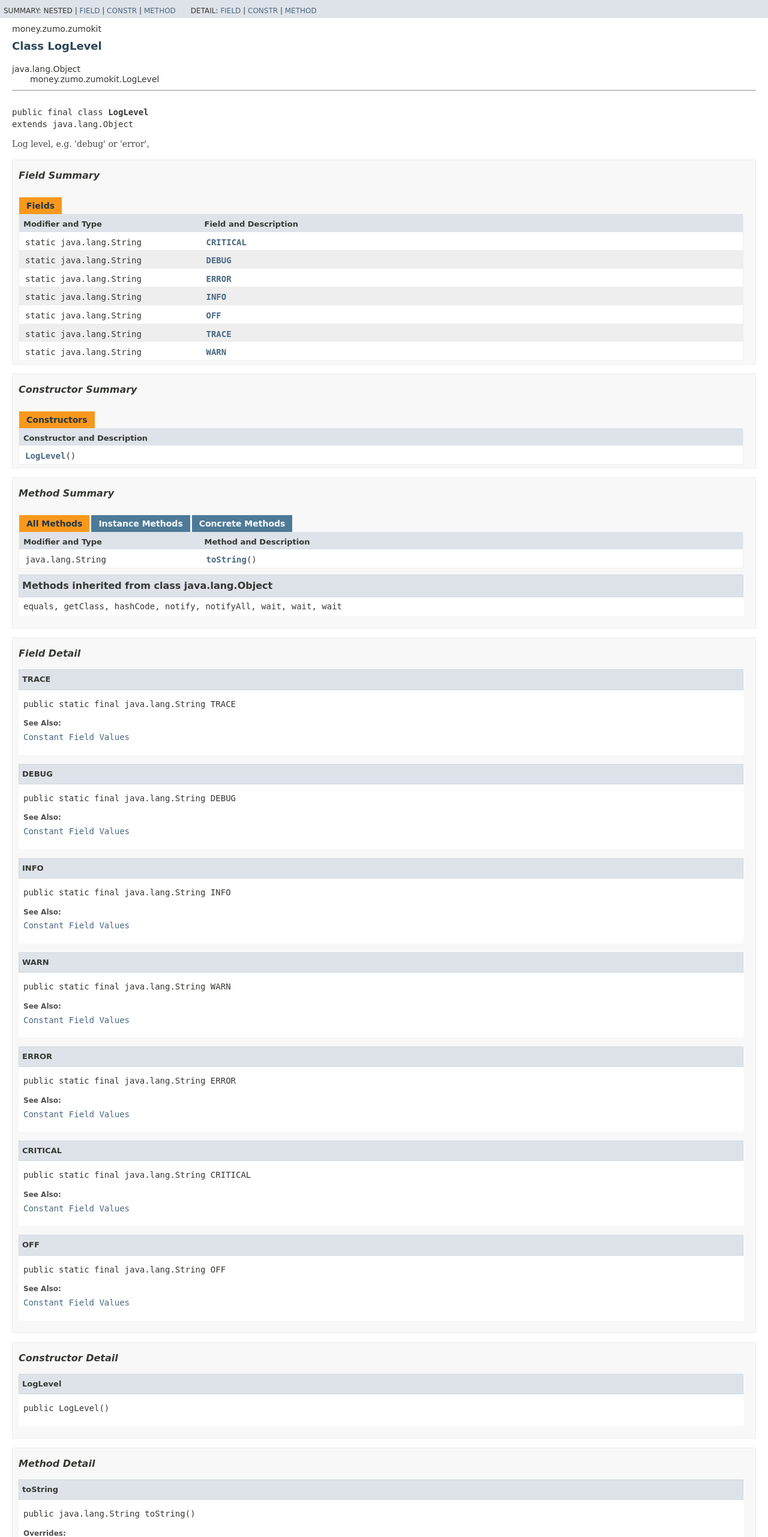
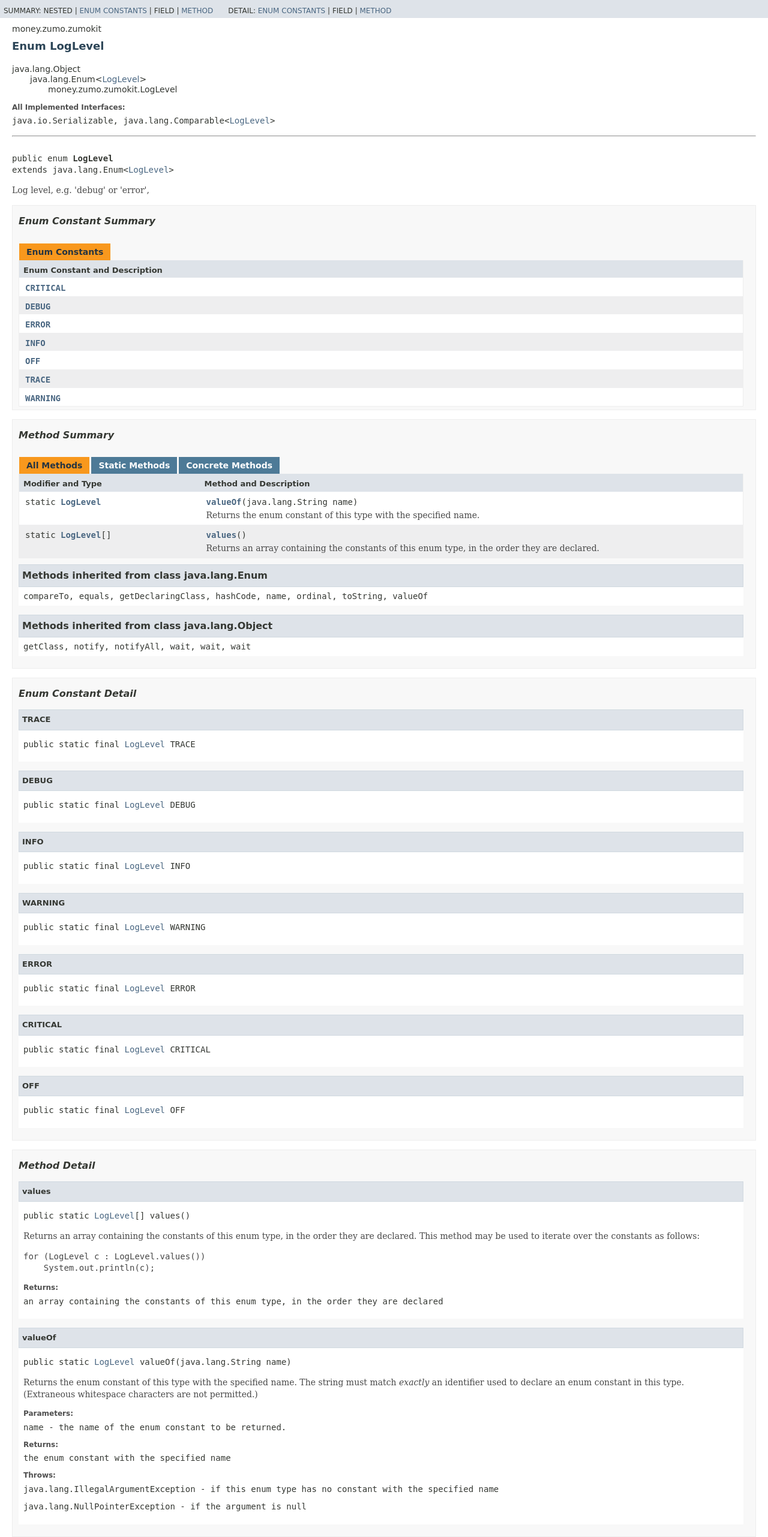
Before and after one commit to zumo/zumokit-android, a plain HTML site: page docs/money/zumo/zumokit/LogLevel.html in a window 1280 px wide. Shown: the part 62-2625 px from the top of the page at 60% size. Drawn offline with Linux system fonts and the light colour scheme; a web font is replaced by a local one.

Commit message:
Upload version 2.3.0-beta.14

```diff
--- a/docs/money/zumo/zumokit/LogLevel.html
+++ b/docs/money/zumo/zumokit/LogLevel.html
@@ -17,8 +17,8 @@
     catch(err) {
     }
 //-->
-var methods = {"i0":10};
-var tabs = {65535:["t0","All Methods"],2:["t2","Instance Methods"],8:["t4","Concrete Methods"]};
+var methods = {"i0":9,"i1":9};
+var tabs = {65535:["t0","All Methods"],1:["t1","Static Methods"],8:["t4","Concrete Methods"]};
 var altColor = "altColor";
 var rowColor = "rowColor";
 var tableTab = "tableTab";
@@ -73,14 +73,14 @@ var activeTableTab = "activeTableTab";
 <ul class="subNavList">
 <li>Summary:&nbsp;</li>
 <li>Nested&nbsp;|&nbsp;</li>
-<li><a href="#field.summary">Field</a>&nbsp;|&nbsp;</li>
-<li><a href="#constructor.summary">Constr</a>&nbsp;|&nbsp;</li>
+<li><a href="#enum.constant.summary">Enum Constants</a>&nbsp;|&nbsp;</li>
+<li>Field&nbsp;|&nbsp;</li>
 <li><a href="#method.summary">Method</a></li>
 </ul>
 <ul class="subNavList">
 <li>Detail:&nbsp;</li>
-<li><a href="#field.detail">Field</a>&nbsp;|&nbsp;</li>
-<li><a href="#constructor.detail">Constr</a>&nbsp;|&nbsp;</li>
+<li><a href="#enum.constant.detail">Enum Constants</a>&nbsp;|&nbsp;</li>
+<li>Field&nbsp;|&nbsp;</li>
 <li><a href="#method.detail">Method</a></li>
 </ul>
 </div>
@@ -91,24 +91,33 @@ var activeTableTab = "activeTableTab";
 <!-- ======== START OF CLASS DATA ======== -->
 <div class="header">
 <div class="subTitle">money.zumo.zumokit</div>
-<h2 title="Class LogLevel" class="title">Class LogLevel</h2>
+<h2 title="Enum LogLevel" class="title">Enum LogLevel</h2>
 </div>
 <div class="contentContainer">
 <ul class="inheritance">
 <li>java.lang.Object</li>
 <li>
 <ul class="inheritance">
+<li>java.lang.Enum&lt;<a href="../../../money/zumo/zumokit/LogLevel.html" title="enum in money.zumo.zumokit">LogLevel</a>&gt;</li>
+<li>
+<ul class="inheritance">
 <li>money.zumo.zumokit.LogLevel</li>
+</ul>
+</li>
 </ul>
 </li>
 </ul>
 <div class="description">
 <ul class="blockList">
 <li class="blockList">
+<dl>
+<dt>All Implemented Interfaces:</dt>
+<dd>java.io.Serializable, java.lang.Comparable&lt;<a href="../../../money/zumo/zumokit/LogLevel.html" title="enum in money.zumo.zumokit">LogLevel</a>&gt;</dd>
+</dl>
 <hr>
 <br>
-<pre>public final class <span class="typeNameLabel">LogLevel</span>
-extends java.lang.Object</pre>
+<pre>public enum <span class="typeNameLabel">LogLevel</span>
+extends java.lang.Enum&lt;<a href="../../../money/zumo/zumokit/LogLevel.html" title="enum in money.zumo.zumokit">LogLevel</a>&gt;</pre>
 <div class="block">Log level, e.g. 'debug' or 'error',</div>
 </li>
 </ul>
@@ -116,62 +125,37 @@ extends java.lang.Object</pre>
 <div class="summary">
 <ul class="blockList">
 <li class="blockList">
-<!-- =========== FIELD SUMMARY =========== -->
+<!-- =========== ENUM CONSTANT SUMMARY =========== -->
 <ul class="blockList">
-<li class="blockList"><a name="field.summary">
+<li class="blockList"><a name="enum.constant.summary">
 <!--   -->
 </a>
-<h3>Field Summary</h3>
-<table class="memberSummary" border="0" cellpadding="3" cellspacing="0" summary="Field Summary table, listing fields, and an explanation">
-<caption><span>Fields</span><span class="tabEnd">&nbsp;</span></caption>
+<h3>Enum Constant Summary</h3>
+<table class="memberSummary" border="0" cellpadding="3" cellspacing="0" summary="Enum Constant Summary table, listing enum constants, and an explanation">
+<caption><span>Enum Constants</span><span class="tabEnd">&nbsp;</span></caption>
 <tr>
-<th class="colFirst" scope="col">Modifier and Type</th>
-<th class="colLast" scope="col">Field and Description</th>
+<th class="colOne" scope="col">Enum Constant and Description</th>
 </tr>
 <tr class="altColor">
-<td class="colFirst"><code>static java.lang.String</code></td>
-<td class="colLast"><code><span class="memberNameLink"><a href="../../../money/zumo/zumokit/LogLevel.html#CRITICAL">CRITICAL</a></span></code>&nbsp;</td>
+<td class="colOne"><code><span class="memberNameLink"><a href="../../../money/zumo/zumokit/LogLevel.html#CRITICAL">CRITICAL</a></span></code>&nbsp;</td>
 </tr>
 <tr class="rowColor">
-<td class="colFirst"><code>static java.lang.String</code></td>
-<td class="colLast"><code><span class="memberNameLink"><a href="../../../money/zumo/zumokit/LogLevel.html#DEBUG">DEBUG</a></span></code>&nbsp;</td>
+<td class="colOne"><code><span class="memberNameLink"><a href="../../../money/zumo/zumokit/LogLevel.html#DEBUG">DEBUG</a></span></code>&nbsp;</td>
 </tr>
 <tr class="altColor">
-<td class="colFirst"><code>static java.lang.String</code></td>
-<td class="colLast"><code><span class="memberNameLink"><a href="../../../money/zumo/zumokit/LogLevel.html#ERROR">ERROR</a></span></code>&nbsp;</td>
+<td class="colOne"><code><span class="memberNameLink"><a href="../../../money/zumo/zumokit/LogLevel.html#ERROR">ERROR</a></span></code>&nbsp;</td>
 </tr>
 <tr class="rowColor">
-<td class="colFirst"><code>static java.lang.String</code></td>
-<td class="colLast"><code><span class="memberNameLink"><a href="../../../money/zumo/zumokit/LogLevel.html#INFO">INFO</a></span></code>&nbsp;</td>
+<td class="colOne"><code><span class="memberNameLink"><a href="../../../money/zumo/zumokit/LogLevel.html#INFO">INFO</a></span></code>&nbsp;</td>
 </tr>
 <tr class="altColor">
-<td class="colFirst"><code>static java.lang.String</code></td>
-<td class="colLast"><code><span class="memberNameLink"><a href="../../../money/zumo/zumokit/LogLevel.html#OFF">OFF</a></span></code>&nbsp;</td>
+<td class="colOne"><code><span class="memberNameLink"><a href="../../../money/zumo/zumokit/LogLevel.html#OFF">OFF</a></span></code>&nbsp;</td>
 </tr>
 <tr class="rowColor">
-<td class="colFirst"><code>static java.lang.String</code></td>
-<td class="colLast"><code><span class="memberNameLink"><a href="../../../money/zumo/zumokit/LogLevel.html#TRACE">TRACE</a></span></code>&nbsp;</td>
+<td class="colOne"><code><span class="memberNameLink"><a href="../../../money/zumo/zumokit/LogLevel.html#TRACE">TRACE</a></span></code>&nbsp;</td>
 </tr>
 <tr class="altColor">
-<td class="colFirst"><code>static java.lang.String</code></td>
-<td class="colLast"><code><span class="memberNameLink"><a href="../../../money/zumo/zumokit/LogLevel.html#WARN">WARN</a></span></code>&nbsp;</td>
-</tr>
-</table>
-</li>
-</ul>
-<!-- ======== CONSTRUCTOR SUMMARY ======== -->
-<ul class="blockList">
-<li class="blockList"><a name="constructor.summary">
-<!--   -->
-</a>
-<h3>Constructor Summary</h3>
-<table class="memberSummary" border="0" cellpadding="3" cellspacing="0" summary="Constructor Summary table, listing constructors, and an explanation">
-<caption><span>Constructors</span><span class="tabEnd">&nbsp;</span></caption>
-<tr>
-<th class="colOne" scope="col">Constructor and Description</th>
-</tr>
-<tr class="altColor">
-<td class="colOne"><code><span class="memberNameLink"><a href="../../../money/zumo/zumokit/LogLevel.html#LogLevel--">LogLevel</a></span>()</code>&nbsp;</td>
+<td class="colOne"><code><span class="memberNameLink"><a href="../../../money/zumo/zumokit/LogLevel.html#WARNING">WARNING</a></span></code>&nbsp;</td>
 </tr>
 </table>
 </li>
@@ -183,22 +167,38 @@ extends java.lang.Object</pre>
 </a>
 <h3>Method Summary</h3>
 <table class="memberSummary" border="0" cellpadding="3" cellspacing="0" summary="Method Summary table, listing methods, and an explanation">
-<caption><span id="t0" class="activeTableTab"><span>All Methods</span><span class="tabEnd">&nbsp;</span></span><span id="t2" class="tableTab"><span><a href="javascript:show(2);">Instance Methods</a></span><span class="tabEnd">&nbsp;</span></span><span id="t4" class="tableTab"><span><a href="javascript:show(8);">Concrete Methods</a></span><span class="tabEnd">&nbsp;</span></span></caption>
+<caption><span id="t0" class="activeTableTab"><span>All Methods</span><span class="tabEnd">&nbsp;</span></span><span id="t1" class="tableTab"><span><a href="javascript:show(1);">Static Methods</a></span><span class="tabEnd">&nbsp;</span></span><span id="t4" class="tableTab"><span><a href="javascript:show(8);">Concrete Methods</a></span><span class="tabEnd">&nbsp;</span></span></caption>
 <tr>
 <th class="colFirst" scope="col">Modifier and Type</th>
 <th class="colLast" scope="col">Method and Description</th>
 </tr>
 <tr id="i0" class="altColor">
-<td class="colFirst"><code>java.lang.String</code></td>
-<td class="colLast"><code><span class="memberNameLink"><a href="../../../money/zumo/zumokit/LogLevel.html#toString--">toString</a></span>()</code>&nbsp;</td>
+<td class="colFirst"><code>static <a href="../../../money/zumo/zumokit/LogLevel.html" title="enum in money.zumo.zumokit">LogLevel</a></code></td>
+<td class="colLast"><code><span class="memberNameLink"><a href="../../../money/zumo/zumokit/LogLevel.html#valueOf-java.lang.String-">valueOf</a></span>(java.lang.String&nbsp;name)</code>
+<div class="block">Returns the enum constant of this type with the specified name.</div>
+</td>
+</tr>
+<tr id="i1" class="rowColor">
+<td class="colFirst"><code>static <a href="../../../money/zumo/zumokit/LogLevel.html" title="enum in money.zumo.zumokit">LogLevel</a>[]</code></td>
+<td class="colLast"><code><span class="memberNameLink"><a href="../../../money/zumo/zumokit/LogLevel.html#values--">values</a></span>()</code>
+<div class="block">Returns an array containing the constants of this enum type, in
+the order they are declared.</div>
+</td>
 </tr>
 </table>
+<ul class="blockList">
+<li class="blockList"><a name="methods.inherited.from.class.java.lang.Enum">
+<!--   -->
+</a>
+<h3>Methods inherited from class&nbsp;java.lang.Enum</h3>
+<code>compareTo, equals, getDeclaringClass, hashCode, name, ordinal, toString, valueOf</code></li>
+</ul>
 <ul class="blockList">
 <li class="blockList"><a name="methods.inherited.from.class.java.lang.Object">
 <!--   -->
 </a>
 <h3>Methods inherited from class&nbsp;java.lang.Object</h3>
-<code>equals, getClass, hashCode, notify, notifyAll, wait, wait, wait</code></li>
+<code>getClass, notify, notifyAll, wait, wait, wait</code></li>
 </ul>
 </li>
 </ul>
@@ -208,23 +208,19 @@ extends java.lang.Object</pre>
 <div class="details">
 <ul class="blockList">
 <li class="blockList">
-<!-- ============ FIELD DETAIL =========== -->
+<!-- ============ ENUM CONSTANT DETAIL =========== -->
 <ul class="blockList">
-<li class="blockList"><a name="field.detail">
+<li class="blockList"><a name="enum.constant.detail">
 <!--   -->
 </a>
-<h3>Field Detail</h3>
+<h3>Enum Constant Detail</h3>
 <a name="TRACE">
 <!--   -->
 </a>
 <ul class="blockList">
 <li class="blockList">
 <h4>TRACE</h4>
-<pre>public static final&nbsp;java.lang.String TRACE</pre>
-<dl>
-<dt><span class="seeLabel">See Also:</span></dt>
-<dd><a href="../../../constant-values.html#money.zumo.zumokit.LogLevel.TRACE">Constant Field Values</a></dd>
-</dl>
+<pre>public static final&nbsp;<a href="../../../money/zumo/zumokit/LogLevel.html" title="enum in money.zumo.zumokit">LogLevel</a> TRACE</pre>
 </li>
 </ul>
 <a name="DEBUG">
@@ -233,11 +229,7 @@ extends java.lang.Object</pre>
 <ul class="blockList">
 <li class="blockList">
 <h4>DEBUG</h4>
-<pre>public static final&nbsp;java.lang.String DEBUG</pre>
-<dl>
-<dt><span class="seeLabel">See Also:</span></dt>
-<dd><a href="../../../constant-values.html#money.zumo.zumokit.LogLevel.DEBUG">Constant Field Values</a></dd>
-</dl>
+<pre>public static final&nbsp;<a href="../../../money/zumo/zumokit/LogLevel.html" title="enum in money.zumo.zumokit">LogLevel</a> DEBUG</pre>
 </li>
 </ul>
 <a name="INFO">
@@ -246,24 +238,16 @@ extends java.lang.Object</pre>
 <ul class="blockList">
 <li class="blockList">
 <h4>INFO</h4>
-<pre>public static final&nbsp;java.lang.String INFO</pre>
-<dl>
-<dt><span class="seeLabel">See Also:</span></dt>
-<dd><a href="../../../constant-values.html#money.zumo.zumokit.LogLevel.INFO">Constant Field Values</a></dd>
-</dl>
+<pre>public static final&nbsp;<a href="../../../money/zumo/zumokit/LogLevel.html" title="enum in money.zumo.zumokit">LogLevel</a> INFO</pre>
 </li>
 </ul>
-<a name="WARN">
+<a name="WARNING">
 <!--   -->
 </a>
 <ul class="blockList">
 <li class="blockList">
-<h4>WARN</h4>
-<pre>public static final&nbsp;java.lang.String WARN</pre>
-<dl>
-<dt><span class="seeLabel">See Also:</span></dt>
-<dd><a href="../../../constant-values.html#money.zumo.zumokit.LogLevel.WARN">Constant Field Values</a></dd>
-</dl>
+<h4>WARNING</h4>
+<pre>public static final&nbsp;<a href="../../../money/zumo/zumokit/LogLevel.html" title="enum in money.zumo.zumokit">LogLevel</a> WARNING</pre>
 </li>
 </ul>
 <a name="ERROR">
@@ -272,11 +256,7 @@ extends java.lang.Object</pre>
 <ul class="blockList">
 <li class="blockList">
 <h4>ERROR</h4>
-<pre>public static final&nbsp;java.lang.String ERROR</pre>
-<dl>
-<dt><span class="seeLabel">See Also:</span></dt>
-<dd><a href="../../../constant-values.html#money.zumo.zumokit.LogLevel.ERROR">Constant Field Values</a></dd>
-</dl>
+<pre>public static final&nbsp;<a href="../../../money/zumo/zumokit/LogLevel.html" title="enum in money.zumo.zumokit">LogLevel</a> ERROR</pre>
 </li>
 </ul>
 <a name="CRITICAL">
@@ -285,11 +265,7 @@ extends java.lang.Object</pre>
 <ul class="blockList">
 <li class="blockList">
 <h4>CRITICAL</h4>
-<pre>public static final&nbsp;java.lang.String CRITICAL</pre>
-<dl>
-<dt><span class="seeLabel">See Also:</span></dt>
-<dd><a href="../../../constant-values.html#money.zumo.zumokit.LogLevel.CRITICAL">Constant Field Values</a></dd>
-</dl>
+<pre>public static final&nbsp;<a href="../../../money/zumo/zumokit/LogLevel.html" title="enum in money.zumo.zumokit">LogLevel</a> CRITICAL</pre>
 </li>
 </ul>
 <a name="OFF">
@@ -298,28 +274,7 @@ extends java.lang.Object</pre>
 <ul class="blockListLast">
 <li class="blockList">
 <h4>OFF</h4>
-<pre>public static final&nbsp;java.lang.String OFF</pre>
-<dl>
-<dt><span class="seeLabel">See Also:</span></dt>
-<dd><a href="../../../constant-values.html#money.zumo.zumokit.LogLevel.OFF">Constant Field Values</a></dd>
-</dl>
-</li>
-</ul>
-</li>
-</ul>
-<!-- ========= CONSTRUCTOR DETAIL ======== -->
-<ul class="blockList">
-<li class="blockList"><a name="constructor.detail">
-<!--   -->
-</a>
-<h3>Constructor Detail</h3>
-<a name="LogLevel--">
-<!--   -->
-</a>
-<ul class="blockListLast">
-<li class="blockList">
-<h4>LogLevel</h4>
-<pre>public&nbsp;LogLevel()</pre>
+<pre>public static final&nbsp;<a href="../../../money/zumo/zumokit/LogLevel.html" title="enum in money.zumo.zumokit">LogLevel</a> OFF</pre>
 </li>
 </ul>
 </li>
@@ -330,16 +285,45 @@ extends java.lang.Object</pre>
 <!--   -->
 </a>
 <h3>Method Detail</h3>
-<a name="toString--">
+<a name="values--">
+<!--   -->
+</a>
+<ul class="blockList">
+<li class="blockList">
+<h4>values</h4>
+<pre>public static&nbsp;<a href="../../../money/zumo/zumokit/LogLevel.html" title="enum in money.zumo.zumokit">LogLevel</a>[]&nbsp;values()</pre>
+<div class="block">Returns an array containing the constants of this enum type, in
+the order they are declared.  This method may be used to iterate
+over the constants as follows:
+<pre>
+for (LogLevel c : LogLevel.values())
+&nbsp;   System.out.println(c);
+</pre></div>
+<dl>
+<dt><span class="returnLabel">Returns:</span></dt>
+<dd>an array containing the constants of this enum type, in the order they are declared</dd>
+</dl>
+</li>
+</ul>
+<a name="valueOf-java.lang.String-">
 <!--   -->
 </a>
 <ul class="blockListLast">
 <li class="blockList">
-<h4>toString</h4>
-<pre>public&nbsp;java.lang.String&nbsp;toString()</pre>
+<h4>valueOf</h4>
+<pre>public static&nbsp;<a href="../../../money/zumo/zumokit/LogLevel.html" title="enum in money.zumo.zumokit">LogLevel</a>&nbsp;valueOf(java.lang.String&nbsp;name)</pre>
+<div class="block">Returns the enum constant of this type with the specified name.
+The string must match <i>exactly</i> an identifier used to declare an
+enum constant in this type.  (Extraneous whitespace characters are
+not permitted.)</div>
 <dl>
-<dt><span class="overrideSpecifyLabel">Overrides:</span></dt>
-<dd><code>toString</code>&nbsp;in class&nbsp;<code>java.lang.Object</code></dd>
+<dt><span class="paramLabel">Parameters:</span></dt>
+<dd><code>name</code> - the name of the enum constant to be returned.</dd>
+<dt><span class="returnLabel">Returns:</span></dt>
+<dd>the enum constant with the specified name</dd>
+<dt><span class="throwsLabel">Throws:</span></dt>
+<dd><code>java.lang.IllegalArgumentException</code> - if this enum type has no constant with the specified name</dd>
+<dd><code>java.lang.NullPointerException</code> - if the argument is null</dd>
 </dl>
 </li>
 </ul>
@@ -396,14 +380,14 @@ extends java.lang.Object</pre>
 <ul class="subNavList">
 <li>Summary:&nbsp;</li>
 <li>Nested&nbsp;|&nbsp;</li>
-<li><a href="#field.summary">Field</a>&nbsp;|&nbsp;</li>
-<li><a href="#constructor.summary">Constr</a>&nbsp;|&nbsp;</li>
+<li><a href="#enum.constant.summary">Enum Constants</a>&nbsp;|&nbsp;</li>
+<li>Field&nbsp;|&nbsp;</li>
 <li><a href="#method.summary">Method</a></li>
 </ul>
 <ul class="subNavList">
 <li>Detail:&nbsp;</li>
-<li><a href="#field.detail">Field</a>&nbsp;|&nbsp;</li>
-<li><a href="#constructor.detail">Constr</a>&nbsp;|&nbsp;</li>
+<li><a href="#enum.constant.detail">Enum Constants</a>&nbsp;|&nbsp;</li>
+<li>Field&nbsp;|&nbsp;</li>
 <li><a href="#method.detail">Method</a></li>
 </ul>
 </div>
```
Also changed, not shown: docs/allclasses-frame.html (+1 -1 lines), docs/allclasses-noframe.html (+1 -1 lines), docs/constant-values.html (+0 -61 lines), docs/index-all.html (+12 -21 lines), docs/money/zumo/zumokit/HistoricalExchangeRatesCallback.html (+2 -2 lines), docs/money/zumo/zumokit/LogListener.html (+2 -2 lines), docs/money/zumo/zumokit/ZumoKit.html (+9 -13 lines), docs/money/zumo/zumokit/package-frame.html (+4 -1 lines), docs/money/zumo/zumokit/package-summary.html (+33 -22 lines), docs/money/zumo/zumokit/package-tree.html (+12 -1 lines), docs/overview-tree.html (+12 -1 lines), zumokit/src/main/jniLibs/arm64-v8a/conanmanifest.txt, zumokit/src/main/jniLibs/armeabi-v7a/conanmanifest.txt, zumokit/src/main/jniLibs/x86/conanmanifest.txt, 1 more files, 3 other files.
